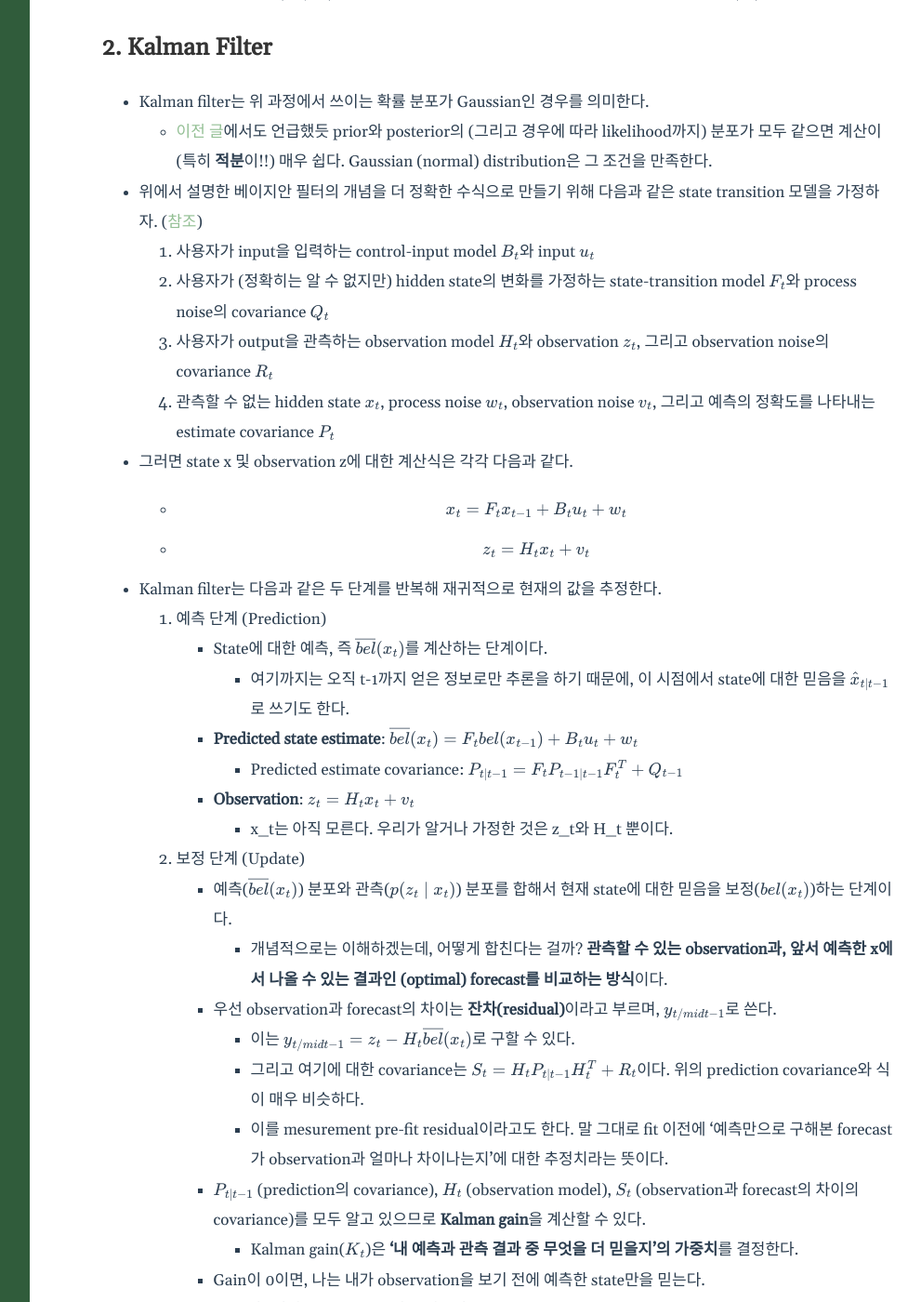
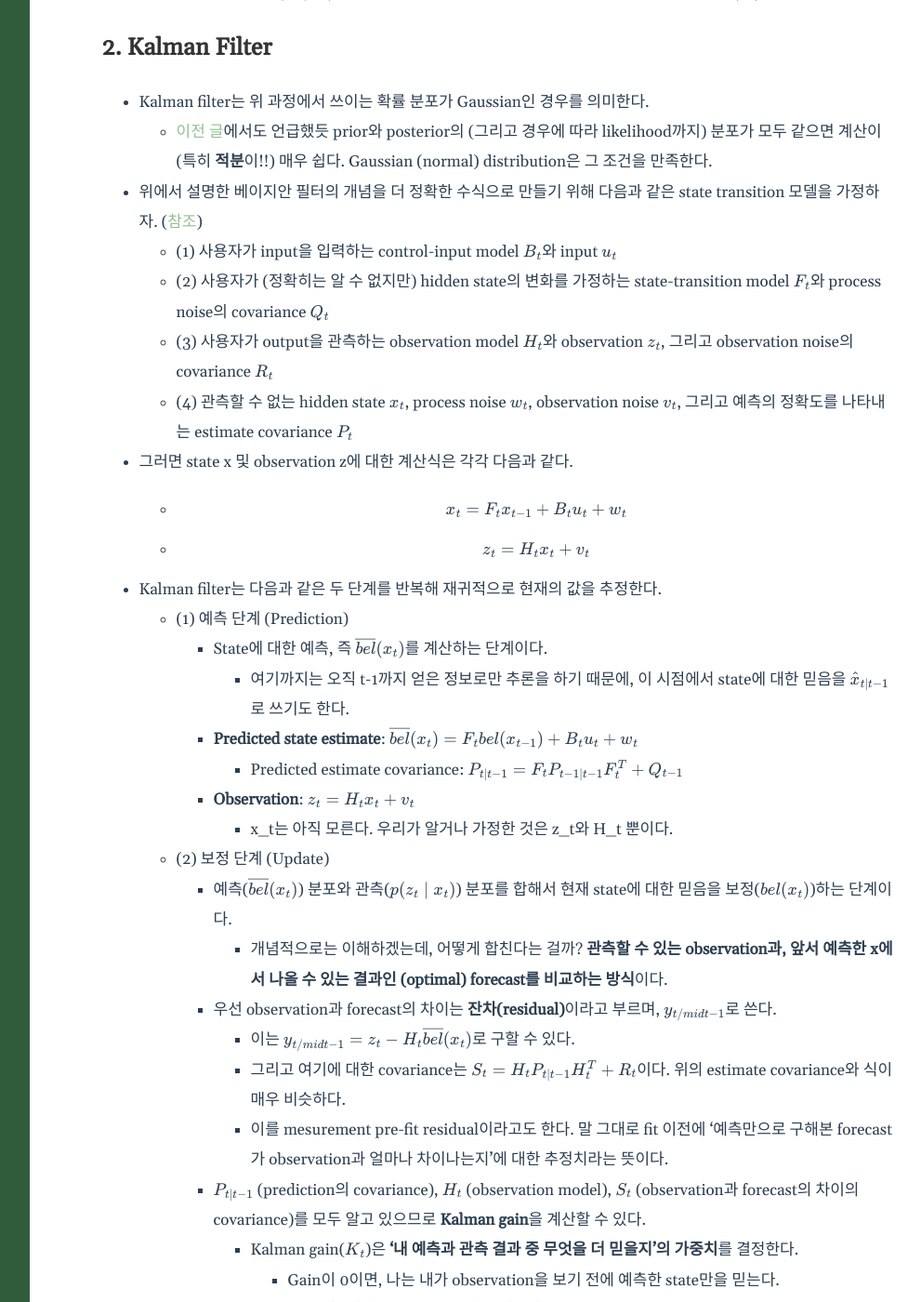
Before and after one commit to froggo-roggo/froggo-roggo.github.io, a Jekyll site: the page built from _posts/2024-07-23-kalmanfilter.markdown, in a window 1280 px wide and 1400 px high, scrolled down 3864 px. Shown: the whole window at 93% size, without its empty margins (238-1229 px from the left). Built offline with Jekyll 4.4.1, drawn with Linux system fonts in a browser that asks for light colours; some of the changed text lies outside the part shown.

Commit message:
modify post

```diff
--- a/_posts/2024-07-23-kalmanfilter.markdown
+++ b/_posts/2024-07-23-kalmanfilter.markdown
@@ -81,60 +81,59 @@ use_math: true
 - Kalman filter는 위 과정에서 쓰이는 확률 분포가 Gaussian인 경우를 의미한다.
   - [이전 글](/probabilistic-modelling/2024/05/03/svi.html)에서도 언급했듯 prior와 posterior의 (그리고 경우에 따라 likelihood까지) 분포가 모두 같으면 계산이 (특히 **적분**이!!) 매우 쉽다. Gaussian (normal) distribution은 그 조건을 만족한다.
 - 위에서 설명한 베이지안 필터의 개념을 더 정확한 수식으로 만들기 위해 다음과 같은 state transition 모델을 가정하자. ([참조](https://en.wikipedia.org/wiki/Kalman_filter))
-  1. 사용자가 input을 입력하는 control-input model $$B_t$$와 input $$u_t$$
-  2. 사용자가 (정확히는 알 수 없지만) hidden state의 변화를 가정하는 state-transition model $$F_t$$와 process noise의 covariance $$Q_t$$
-  3. 사용자가 output을 관측하는 observation model $$H_t$$와 observation $$z_t$$, 그리고 observation noise의 covariance $$R_t$$
-  4. 관측할 수 없는 hidden state $$x_t$$, process noise $$w_t$$, observation noise $$v_t$$, 그리고 예측의 정확도를 나타내는 estimate covariance $$P_t$$
+  - (1) 사용자가 input을 입력하는 control-input model $$B_t$$와 input $$u_t$$
+  - (2) 사용자가 (정확히는 알 수 없지만) hidden state의 변화를 가정하는 state-transition model $$F_t$$와 process noise의 covariance $$Q_t$$
+  - (3) 사용자가 output을 관측하는 observation model $$H_t$$와 observation $$z_t$$, 그리고 observation noise의 covariance $$R_t$$
+  - (4) 관측할 수 없는 hidden state $$x_t$$, process noise $$w_t$$, observation noise $$v_t$$, 그리고 예측의 정확도를 나타내는 estimate covariance $$P_t$$
 - 그러면 state x 및 observation z에 대한 계산식은 각각 다음과 같다.
   - $$x_t = F_t x_{t-1} + B_t u_t + w_t$$
   - $$z_t = H_t x_t + v_t$$
 
 - Kalman filter는 다음과 같은 두 단계를 반복해 재귀적으로 현재의 값을 추정한다.
-  1. 예측 단계 (Prediction)
-  - State에 대한 예측, 즉 $$\overline{bel}(x_t)$$를 계산하는 단계이다.
-	- 여기까지는 오직 t-1까지 얻은 정보로만 추론을 하기 때문에, 이 시점에서 state에 대한 믿음을 $$\hat{x}_{t \mid t-1}$$로 쓰기도 한다.
-  - **Predicted state estimate**: $$\overline{bel}(x_t) = F_t bel(x_{t-1}) + B_t u_t + w_t$$
-	- Predicted estimate covariance: $$P_{t \mid t-1} = F_t P_{t-1 \mid t-1} F_{t}^{T}+Q_{t-1}$$
-  - **Observation**: $$z_t = H_t x_t + v_t$$
-	- x_t는 아직 모른다. 우리가 알거나 가정한 것은 z_t와 H_t 뿐이다.
+  - (1) 예측 단계 (Prediction)
+    - State에 대한 예측, 즉 $$\overline{bel}(x_t)$$를 계산하는 단계이다.
+	  - 여기까지는 오직 t-1까지 얻은 정보로만 추론을 하기 때문에, 이 시점에서 state에 대한 믿음을 $$\hat{x}_{t \mid t-1}$$로 쓰기도 한다.
+	- **Predicted state estimate**: $$\overline{bel}(x_t) = F_t bel(x_{t-1}) + B_t u_t + w_t$$
+	  - Predicted estimate covariance: $$P_{t \mid t-1} = F_t P_{t-1 \mid t-1} F_{t}^{T}+Q_{t-1}$$
+	- **Observation**: $$z_t = H_t x_t + v_t$$
+	  - x_t는 아직 모른다. 우리가 알거나 가정한 것은 z_t와 H_t 뿐이다.
 
-  2. 보정 단계 (Update)
-  - 예측($$\overline{bel}(x_t)$$) 분포와 관측($$p(z_t \mid x_t)$$) 분포를 합해서 현재 state에 대한 믿음을 보정($$bel(x_t)$$)하는 단계이다.
-    - 개념적으로는 이해하겠는데, 어떻게 합친다는 걸까? **관측할 수 있는 observation과, 앞서 예측한 x에서 나올 수 있는 결과인 (optimal) forecast를 비교하는 방식**이다.
-  - 우선 observation과 forecast의 차이는 **잔차(residual)**이라고 부르며, $$y_{t /mid t-1}$$로 쓴다.
-    - 이는 $$y_{t /mid t-1} = z_t - H_t \overline{bel}(x_t) $$로 구할 수 있다.
-    - 그리고 여기에 대한 covariance는 $$ S_t = H_t P_{t \mid t-1} H_{t}^{T}+R_t $$이다. 위의 prediction covariance와 식이 매우 비슷하다.
-    - 이를 mesurement pre-fit residual이라고도 한다. 말 그대로 fit 이전에 '예측만으로 구해본 forecast가 observation과 얼마나 차이나는지'에 대한 추정치라는 뜻이다.
-  - $$P_{t \mid t-1}$$ (prediction의 covariance), $$H_t$$ (observation model), $$S_t$$ (observation과 forecast의 차이의 covariance)를 모두 알고 있으므로 **Kalman gain**을 계산할 수 있다.
-    - Kalman gain($$K_t$$)은 **'내 예측과 관측 결과 중 무엇을 더 믿을지'의 가중치**를 결정한다.
-      - Gain이 0이면, 나는 내가 observation을 보기 전에 예측한 state만을 믿는다.
-      - Gain이 1이면, observation만을 믿는다.
-  	  - 즉 $$K_t$$를 실제 update에 적용했을 때의 식은 $$bel(x_t) = \overline{bel}(x_t) + K_t \cdot (y_{t /mid t-1}) $$ 가 된다.
-    - 정의 및 차원이 맞으려면 $$K_t$$의 식은 어때야 할까?
-      - 우선 y의 차원은 결국 observation과 같기 때문에, K의 계산은 기본적으로 observation model인 H에서 시작한다.
-      - Kalman gain은 작아질수록 observation을 신뢰하지 않는다. 따라서 y에 대한 covariance인 S로 나눠준다. (즉 역행렬을 곱한다.)
-        - S = HPH + R이므로, 즉 observation의 covariance R이 커질수록 K는 줄어들게 된다. observation이 불확실하다는 뜻이다.
-      - 그리고 Kalman gain은 커질수록 나의 기존 estimation을 신뢰하지 않는다. 따라서 $$\overline{bel}(x_t)$$에 대한 prediction covariance P를 곱한다.
-        - 즉 prediction의 covariance P가 클수록 K가 1에 가까워져야 한다. 나의 기존 (observation을 까보기 이전의) estimation이 불확실하다는 뜻이다.
-    - 결론적으로 Kalman gain의 식은 $$K_t = P_{t \mid t-1} H_{t}^{T} S_{t}^{-1} $$ 이다.
-  - 그리고 **관측을 반영하여 새로 계산한 state (updated predicted state estimate)** $$x_t$$는 앞서 언급했듯 $$bel(x_t) = \overline{bel}(x_t) + K_t \cdot (y_{t /mid t-1}) $$가 된다.
-	- t에서 새로 얻은 정보를 사용했으므로, 새로이 계산한 state에 대한 믿음을 $$\hat{x}_{t \mid t}$$로 쓰기도 한다.
-  - 마지막으로, **관측을 반영하여 새로 계산한 state에 대한 covariance (updated predicted estimate variance)** $$P_{t \mid t} = (I - K_t H_t)P_{t \mid t-1}$$이다.
+  - (2) 보정 단계 (Update)
+    - 예측($$\overline{bel}(x_t)$$) 분포와 관측($$p(z_t \mid x_t)$$) 분포를 합해서 현재 state에 대한 믿음을 보정($$bel(x_t)$$)하는 단계이다.
+	  - 개념적으로는 이해하겠는데, 어떻게 합친다는 걸까? **관측할 수 있는 observation과, 앞서 예측한 x에서 나올 수 있는 결과인 (optimal) forecast를 비교하는 방식**이다.
+	- 우선 observation과 forecast의 차이는 **잔차(residual)**이라고 부르며, $$y_{t /mid t-1}$$로 쓴다.
+	  - 이는 $$y_{t /mid t-1} = z_t - H_t \overline{bel}(x_t) $$로 구할 수 있다.
+	  - 그리고 여기에 대한 covariance는 $$ S_t = H_t P_{t \mid t-1} H_{t}^{T}+R_t $$이다. 위의 estimate covariance와 식이 매우 비슷하다.
+	  - 이를 mesurement pre-fit residual이라고도 한다. 말 그대로 fit 이전에 '예측만으로 구해본 forecast가 observation과 얼마나 차이나는지'에 대한 추정치라는 뜻이다.
+	- $$P_{t \mid t-1}$$ (prediction의 covariance), $$H_t$$ (observation model), $$S_t$$ (observation과 forecast의 차이의 covariance)를 모두 알고 있으므로 **Kalman gain**을 계산할 수 있다.
+	  - Kalman gain($$K_t$$)은 **'내 예측과 관측 결과 중 무엇을 더 믿을지'의 가중치**를 결정한다.
+	    - Gain이 0이면, 나는 내가 observation을 보기 전에 예측한 state만을 믿는다.
+		- Gain이 1이면, observation만을 믿는다.
+  	    - 즉 $$K_t$$를 실제 update에 적용했을 때의 식은 $$bel(x_t) = \overline{bel}(x_t) + K_t \cdot (y_{t /mid t-1}) $$ 가 된다.
+	  - 정의 및 차원이 맞으려면 $$K_t$$의 식은 어때야 할까?
+	    - 우선 y의 차원은 결국 observation과 같기 때문에, K의 계산은 기본적으로 observation model인 H에서 시작한다.
+		- Kalman gain은 작아질수록 observation을 신뢰하지 않는다. 따라서 y에 대한 covariance인 S로 나눠준다. (즉 역행렬을 곱한다.)
+		  - S = HPH + R이므로, 즉 observation의 covariance R이 커질수록 K는 줄어들게 된다. observation이 불확실하다는 뜻이다.
+		- 그리고 Kalman gain은 커질수록 나의 기존 estimation을 신뢰하지 않는다. 따라서 $$\overline{bel}(x_t)$$에 대한 prediction covariance P를 곱한다.
+		  - 즉 prediction의 covariance P가 클수록 K가 1에 가까워져야 한다. 나의 기존 (observation을 까보기 이전의) estimation이 불확실하다는 뜻이다.
+      - 결론적으로 Kalman gain의 식은 $$K_t = P_{t \mid t-1} H_{t}^{T} S_{t}^{-1} $$ 이다.
+	- 그리고 **관측을 반영하여 새로 계산한 state (updated predicted state estimate)** $$x_t$$는 앞서 언급했듯 $$bel(x_t) = \overline{bel}(x_t) + K_t \cdot (y_{t /mid t-1}) $$가 된다.
+	  - t에서 새로 얻은 정보를 사용했으므로, 새로이 계산한 state에 대한 믿음을 $$\hat{x}_{t \mid t}$$로 쓰기도 한다.
+	- 마지막으로, **관측을 반영하여 새로 계산한 state에 대한 covariance (updated predicted estimate variance)** $$P_{t \mid t} = (I - K_t H_t)P_{t \mid t-1}$$이다.
 
 - 결국 핵심은 (1) $$\overline{bel}(x_t)$$를 계산하고, (2) $$K_t$$를 계산하고, 이를 바탕으로 (3) $$bel(x_t)$$를 계산하는 것이다.
   - 앞서 언급했듯 칼만 필터는 가우시안 분포에 대한 베이지안 필터이므로, 1D 또는 multivariate Gaussian distribution을 대입해주면 구체적인 값을 계산할 수 있다.
   - 만약 1D Gaussian 분포에 대한 1D Kalman filter를 계산하고자 한다면, estimate는 분포의 mean($$\mu$$)이고, uncertainty 또는 covariance는 분포의 variance($$\sigma^2$$)라고 생각하며 계산하면 된다.
-
 - 예를 들어, **1D Kalman filter에 대한 prediction 및 update**는 다음과 같다.
-  1. Prediction
-  - **Predicted state estimate**: $$\overline{bel}(x_t) = \overline{\mu}_{x, t} = \mu_{x, t} + u_t$$
-  - **Predicted estimate variance**: $$\overline{\sigma}_{P, t}^2 = \sigma_{P, t-1}^2 + \sigma_{Q, t}^2$$
-	- 여기서 P는 state에 대한 variance, Q는 process(motion, transition 등등...)에 대한 variance임을 의미한다. 위 식과 비교하기 쉬우라고 저렇게 씀...
-  2. Update
-  - **Kalman gain**: $$K_t = \frac{\overline{\sigma}_{P, t}^2}{\overline{\sigma}_{P, t}^2+\overline{\sigma}_{R, t}^2}$$
-	- R은 마찬가지로 해당 σ가 observation에 대한 variance임을 의미한다. 아 그냥 xyz로 통일할걸... 너무 먼 길을 옴
-  - **Updated predicted state estimate**: $$bel(x_t) = \mu_{x, t} = \overline{\mu}_{x, t} + K_t (\mu_{z, t} - \overline{\mu}_{x, t})$$
-  - **Updated predicted estimate variance**: $$\sigma_{P, t}^2 = (1-K_t) \overline{\sigma}_{P, t}^2$$
+  - (1) Prediction
+    - **Predicted state estimate**: $$\overline{bel}(x_t) = \overline{\mu}_{x, t} = \mu_{x, t} + u_t$$
+	- **Predicted estimate variance**: $$\overline{\sigma}_{P, t}^2 = \sigma_{P, t-1}^2 + \sigma_{Q, t}^2$$
+	  - 여기서 P는 state에 대한 variance, Q는 process(motion, transition 등등...)에 대한 variance임을 의미한다. 위 식과 비교하기 쉬우라고 저렇게 씀...
+  - (2) Update
+    - **Kalman gain**: $$K_t = \frac{\overline{\sigma}_{P, t}^2}{\overline{\sigma}_{P, t}^2+\overline{\sigma}_{R, t}^2}$$
+	  - R은 마찬가지로 해당 σ가 observation에 대한 variance임을 의미한다. 아 그냥 xyz로 통일할걸... 너무 먼 길을 옴
+	- **Updated predicted state estimate**: $$bel(x_t) = \mu_{x, t} = \overline{\mu}_{x, t} + K_t (\mu_{z, t} - \overline{\mu}_{x, t})$$
+	- **Updated predicted estimate variance**: $$\sigma_{P, t}^2 = (1-K_t) \overline{\sigma}_{P, t}^2$$
 
 ## 3. Particle Filter
 - Particle filter는 확률 분포가 가우시안 분포가 아닌 일반적인 경우에 대해, 랜덤 샘플링을 통해서 확률 분포를 모사하여 필터링을 적용하는 과정을 의미한다.
```
